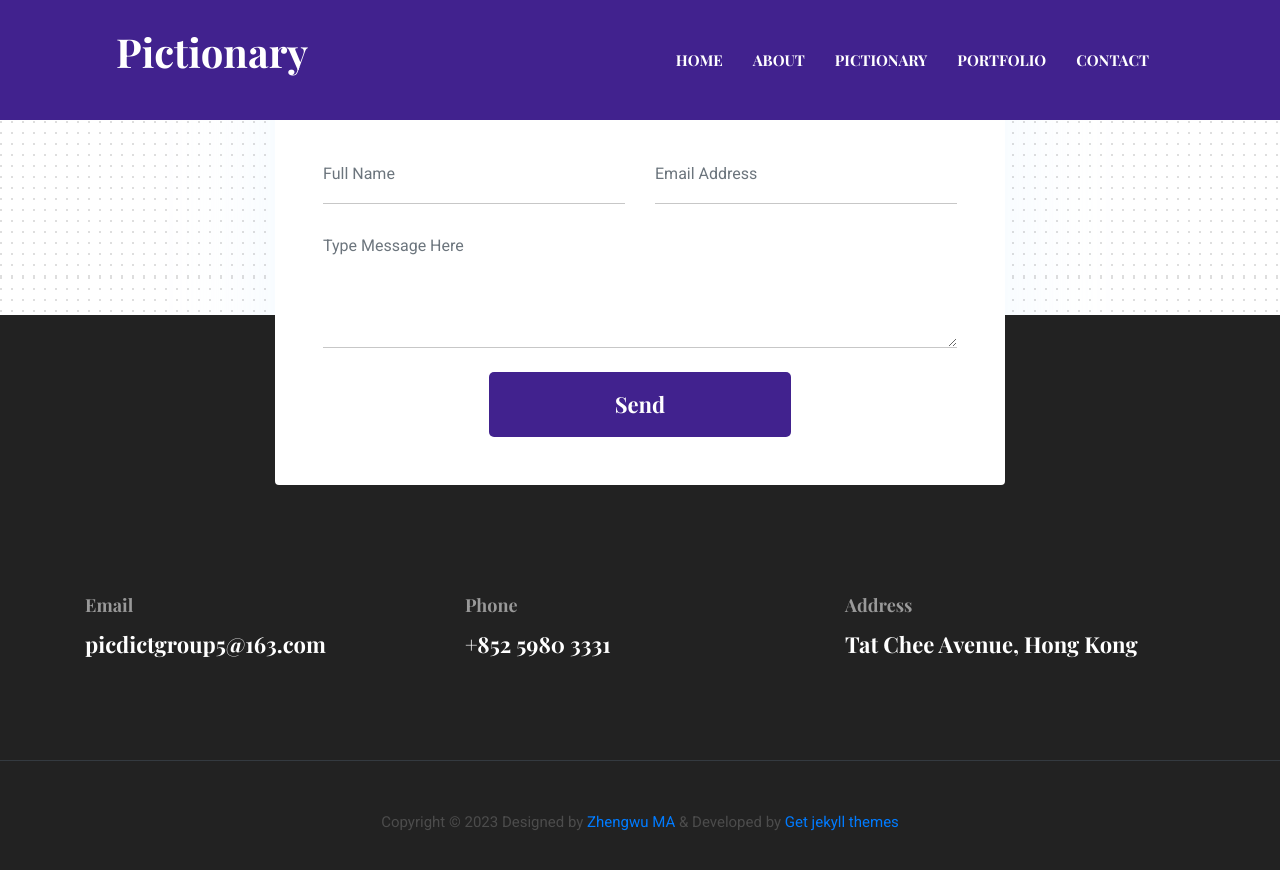
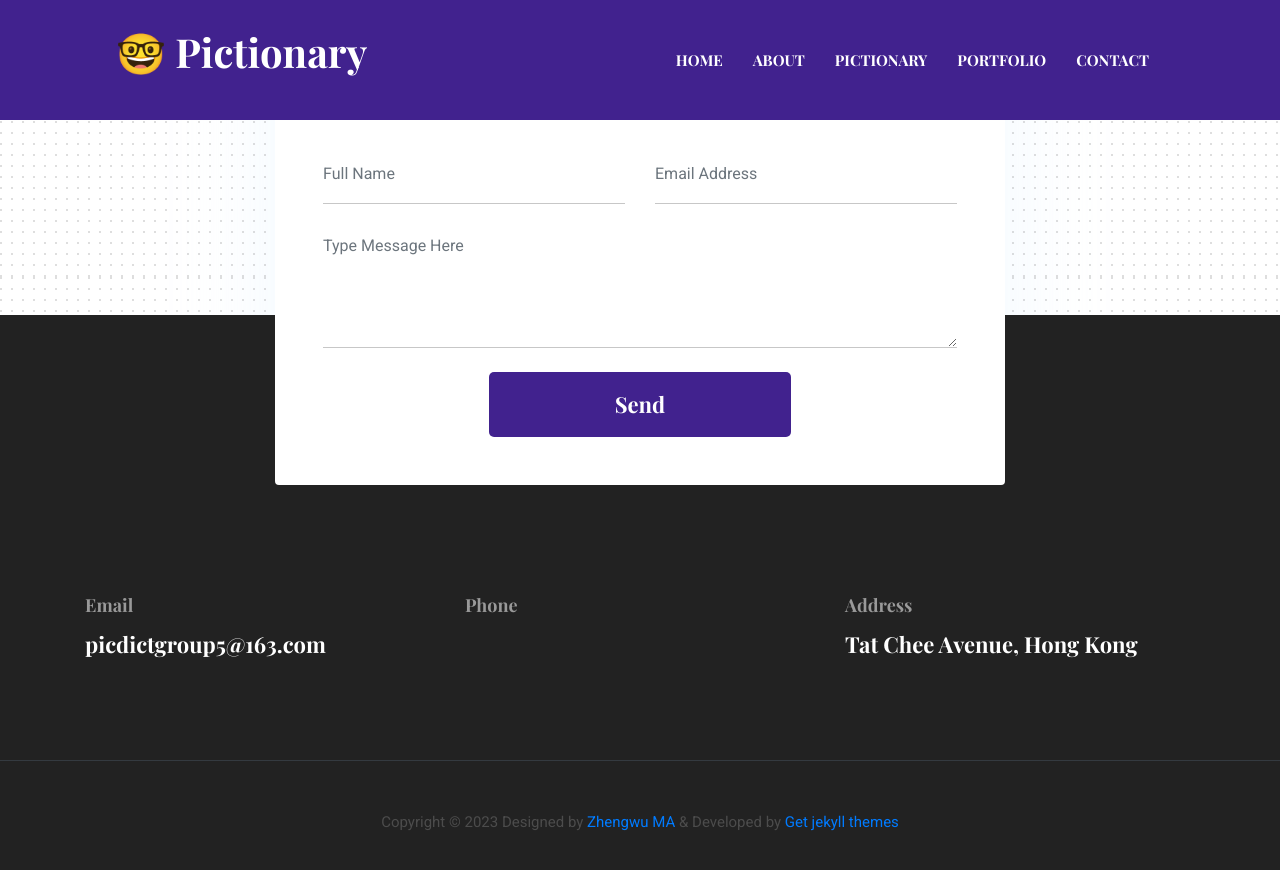
Before and after one commit to a1g5/a1g5.github.io, a Jekyll site: the page built from index.html, in a window 1280 px wide and 900 px high, scrolled down 3397 px. Shown: the top 870 px of the window. Built offline with Jekyll 4.4.1, drawn with Linux system fonts in a browser that asks for light colours.

Commit message:
Update settings.yml

```diff
--- a/_data/settings.yml
+++ b/_data/settings.yml
@@ -2,12 +2,12 @@
 #-------------------------------
 # General Site Settings
 
-title: Pictionary
+title: 🤓 Pictionary
 logo:
 author: Group 5
 description: this is meta description
 email: picdictgroup5@163.com
-phone: +852 5980 3331
+GitHub: a1g5
 address: Tat Chee Avenue, Hong Kong
 copyright: Copyright &copy; 2023 Designed by [Zhengwu MA](https://zhengwuma.github.io/) & Developed by [Get jekyll themes](https://getjekyllthemes.com)
 
@@ -74,7 +74,6 @@
   - title: "Minglin LI"
     image: "assets/images/team/member-3.png"
     designation: "Image Collection"
-
 
 # Portfolio (Section and Page)
 
```
